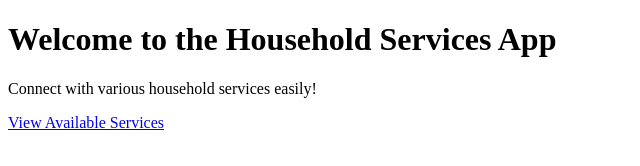
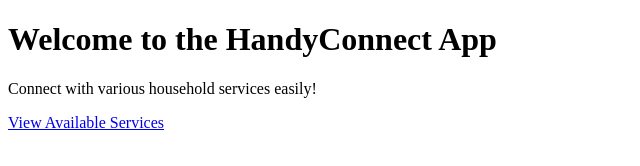
Before and after one commit to gjh70/TINK-HER-HACK-24, a plain HTML site: page index.html in a window 1280 px wide. Shown: the whole page, without its empty margins (0-640 px from the left). Drawn offline with Linux system fonts and the light colour scheme.

Commit message:
Update index.html

```diff
--- a/index.html
+++ b/index.html
@@ -8,7 +8,7 @@
     <title>Home Page</title>
 </head>
 <body>
-    <h1>Welcome to the Household Services App</h1>
+    <h1>Welcome to the HandyConnect App</h1>
     <p>Connect with various household services easily!</p>
     <a href="/services">View Available Services</a>
 </body>
```
